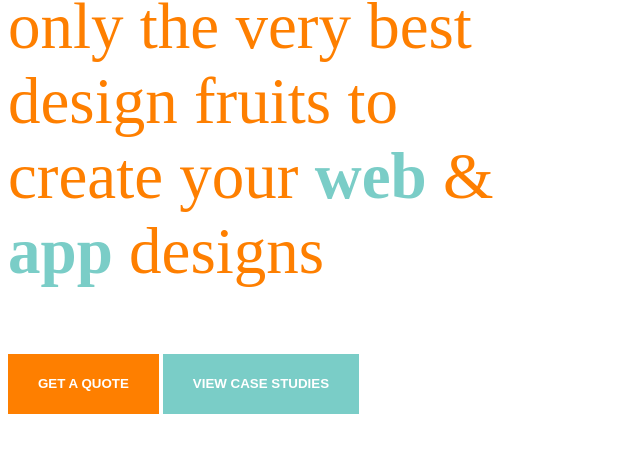
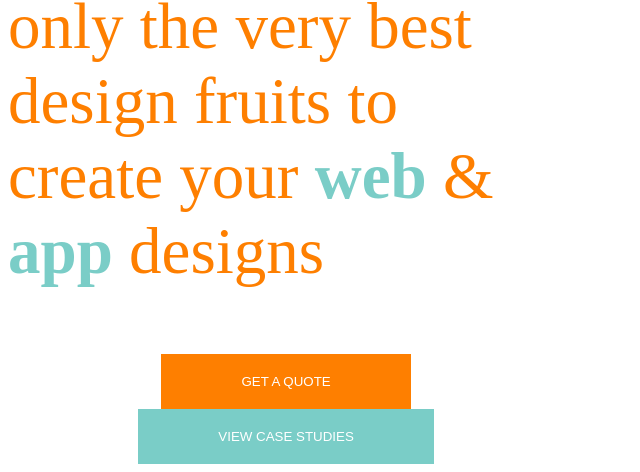
Before and after one commit to anonym0us3/orangereplica, a plain HTML site: page index.html in a window 1280 px wide. Shown: the part 740-1212 px from the top of the page, without its empty margins (0-640 px from the left). Before the commit the page ends 1162 px from the top, so only its background shows below. Drawn offline with Linux system fonts and the light colour scheme.

Commit message:
more refinements

```diff
--- a/css/main.css
+++ b/css/main.css
@@ -27,6 +27,7 @@ a {
 }
 
 .search {
+    display: inline;
     float: right;
 }
 
@@ -58,12 +59,15 @@ p {
     font-weight: bold;
 }
 
+.buttons {
+    text-align: center;
+}
+
 button {
-    height: 60px;
     color: white;
-    font-weight: bold;
     border: 0;
-    padding: 10px 30px;
+    padding: 20px 80px;
+    margin: 0 40px;
 }
 
 .orangebutton {
--- a/index.html
+++ b/index.html
@@ -40,8 +40,10 @@
 
         <div class="main blurb">
             <p><span class="orange-span">orange</span>juice<sup><span class="trademark">TM</span></sup> use only the very best design fruits to create your <span class="bluetext">web</span> &amp; <span class="bluetext">app</span> designs</p>
-            <button type="button" name="orange" class="orangebutton">GET A QUOTE</button>
-            <button type="button" name="blue" class="bluebutton">VIEW CASE STUDIES</button>
+            <div class="buttons">
+                <button type="button" name="orange" class="orangebutton"><a href="#">GET A QUOTE</a></button>
+                <button type="button" name="blue" class="bluebutton"><a href="#">VIEW CASE STUDIES</a></button>
+            </div>
         </div>
 
         <footer></footer>
```
